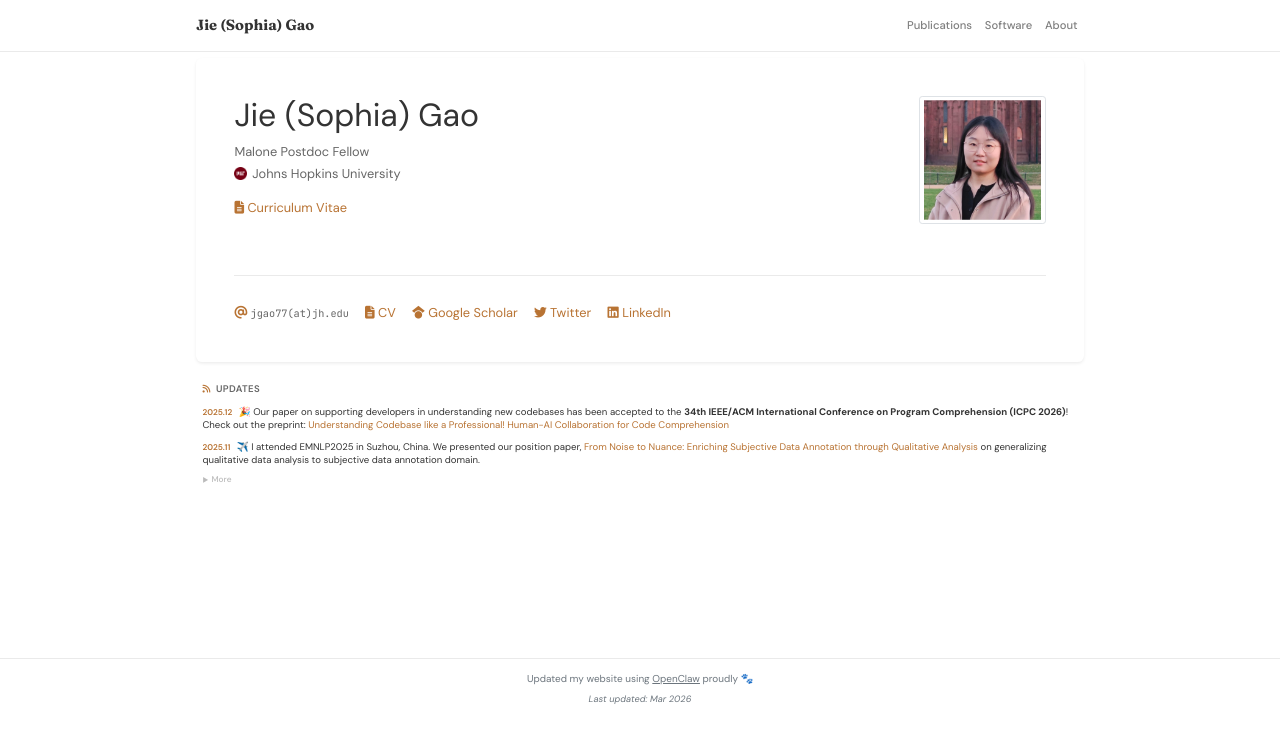
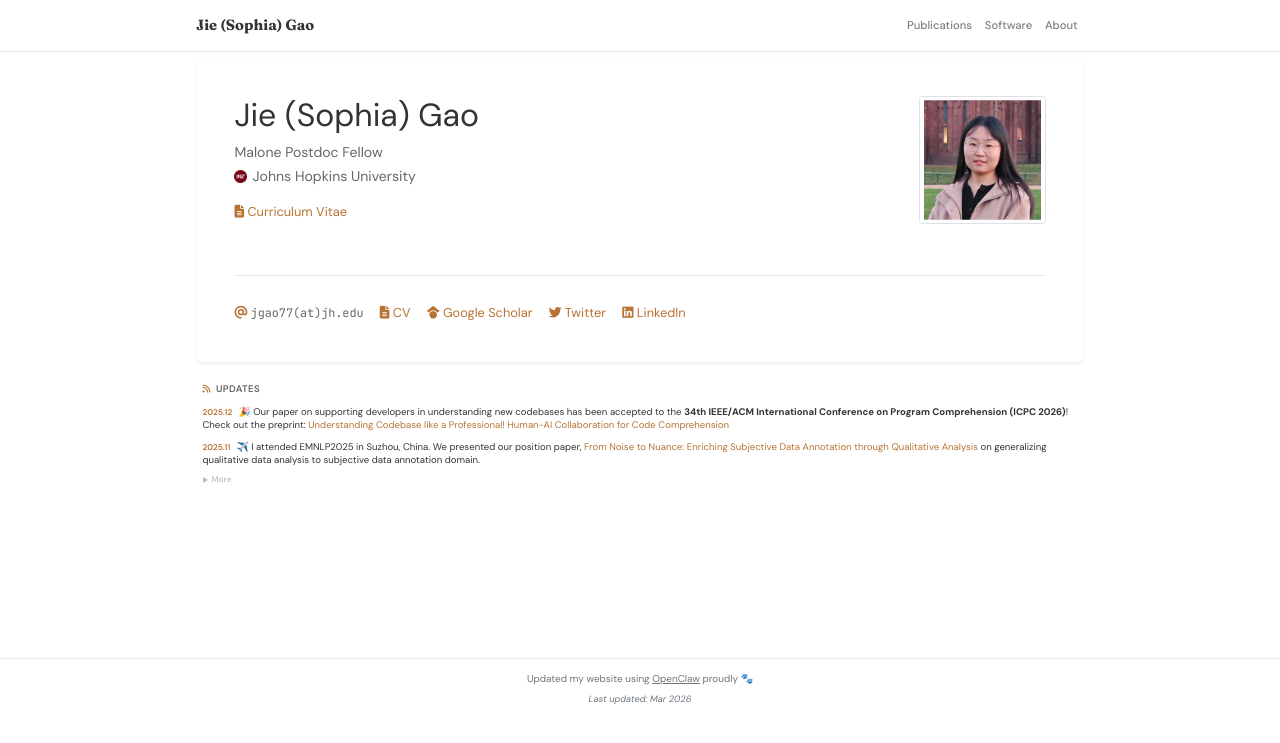
Before and after one commit to gaojie058/gaojie058.github.io, a Jekyll site: the page built from index_layout2.html, in a window 1280 px wide. Shown: the top 743 px of the page. Built offline with Jekyll 4.4.1, drawn with Linux system fonts in a browser that asks for light colours; nearby versions of some CDN libraries; a style sheet for code colours, icons or effects is not loaded.

Commit message:
Enlarge sidebar fonts: name, fun-fact, position, email, social icons

```diff
--- a/assets/css/global.css
+++ b/assets/css/global.css
@@ -164,7 +164,7 @@
 
 .profile-name-serif {
     font-family: var(--font-heading);
-    font-size: 1.65rem;
+    font-size: 1.85rem;
     font-weight: 600;
     color: var(--color-text);
 }
@@ -178,7 +178,7 @@
 }
 
 .name-fun-fact {
-    font-size: 0.82rem;
+    font-size: 0.9rem;
     color: var(--color-muted);
     font-style: italic;
     margin: 0.3rem 0 0 0;
@@ -187,13 +187,13 @@
 
 .text-profile-position,
 .text-profile-bio {
-    font-size: 1rem;
+    font-size: 1.1rem;
     color: var(--color-muted);
 }
 
 .email-text {
     font-family: var(--font-mono);
-    font-size: 0.8em;
+    font-size: 0.92em;
     color: var(--color-muted);
 }
 
@@ -209,11 +209,11 @@
     display: inline-flex;
     align-items: center;
     justify-content: center;
-    width: 32px;
-    height: 32px;
+    width: 36px;
+    height: 36px;
     border-radius: 50%;
     color: var(--color-muted);
-    font-size: 0.85rem;
+    font-size: 1rem;
     transition: color 0.2s;
     text-decoration: none;
     border: none;
```
